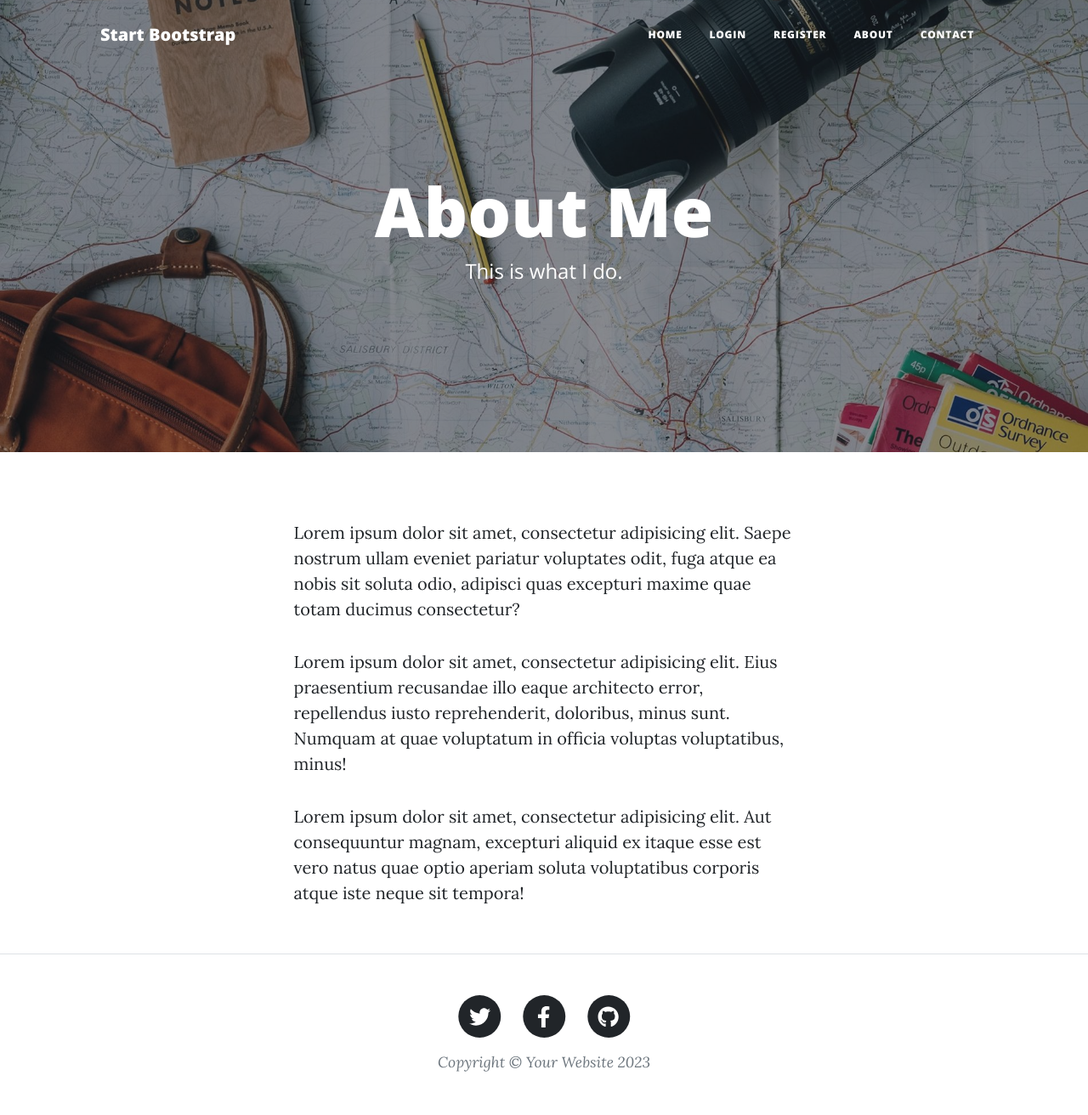
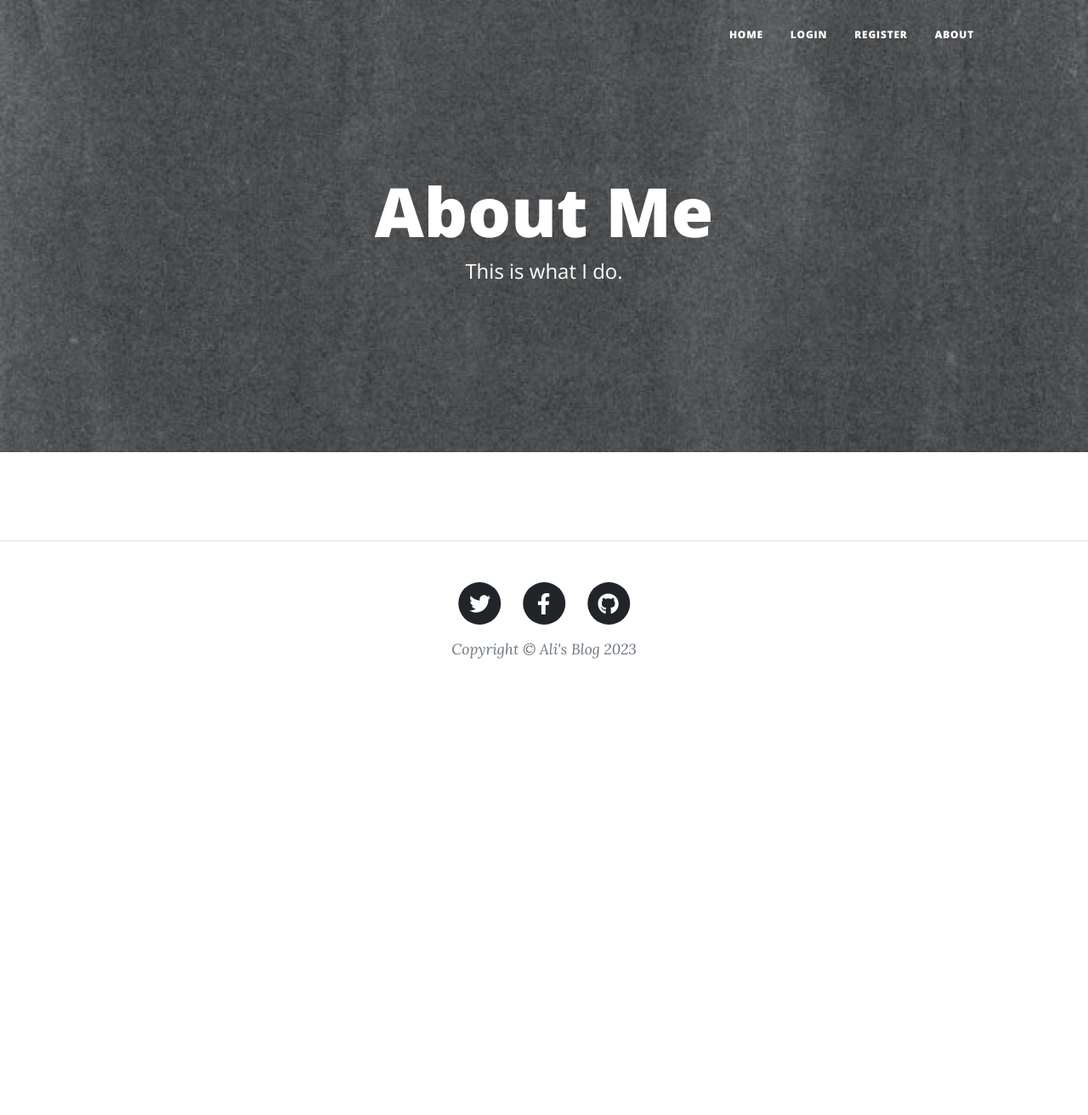
Before and after one commit to Alihkaz/The-Blog, a Flask app: page /about in a window 1280 px wide. Shown: the whole page at 85% size. After the commit the page ends 775 px from the top, so only its background shows below. Run offline with Flask 3, Linux system fonts and the light colour scheme; some libraries are stand-ins or nearby versions.

Commit message:
Blog website version 2

```diff
--- a/main.py
+++ b/main.py
@@ -9,12 +9,12 @@ from functools import wraps
 from werkzeug.security import generate_password_hash, check_password_hash
 from sqlalchemy.orm import relationship
 from forms import CreatePostForm, RegisterForm, LoginForm, CommentForm
+# import smtplib
 
 
-# Optional: add contact me email functionality
-# import smtplib
+
 #4. If you are using a working contact form, then make sure you get your email and password via an environment variable as well.
-import os
+# import os
 #FLASK_KEY" is the name of your environment variable.
 # so Flask key is a variable that is equal to the actaul password , so instead of typing the password , we put the variable , and then acess the password just on our pc through the os library !
 
@@ -264,33 +264,30 @@ def about():
     return render_template("about.html", current_user=current_user)
 
 
-@app.route("/contact", methods=["GET", "POST"])
-def contact():
-    return render_template("contact.html", current_user=current_user)
-
-# Optional: You can inclue the email sending code from Day 60:
-# DON'T put your email and password here directly! The code will be visible when you upload to Github.
-# Use environment variables instead (Day 35)
-
-# MAIL_ADDRESS = os.environ.get("EMAIL_KEY")
-# MAIL_APP_PW = os.environ.get("PASSWORD_KEY")
+# # DON'T put your email and password here directly! The code will be visible when you upload to Github.
+# # Use environment variables instead
 
 # @app.route("/contact", methods=["GET", "POST"])
 # def contact():
-#     if request.method == "POST":
+
+#     # UPDATE: This feature is no longer supported as of May 30th, 2022. See
+#     # if request.method == "POST":
+
+#     #     MAIL_ADDRESS = os.environ.get("EMAIL_KEY")
+#     #     MAIL_APP_PW = os.environ.get("PASSWORD_KEY")
+
+#     #     def send_email(name, email, phone, message):
+#     #         email_message = f"Subject:New Message\n\nName: {name}\nEmail: {email}\nPhone: {phone}\nMessage:{message}"
+#     #         with smtplib.SMTP("smtp.gmail.com" ,587) as connection:
+#     #             connection.starttls()
+#     #             connection.login(MAIL_ADDRESS, MAIL_APP_PW)
+#     #             connection.sendmail(MAIL_ADDRESS, MAIL_APP_PW, email_message)
 #         data = request.form
 #         send_email(data["name"], data["email"], data["phone"], data["message"])
-#         return render_template("contact.html", msg_sent=True)
-#     return render_template("contact.html", msg_sent=False)
-#
-#
-# def send_email(name, email, phone, message):
-#     email_message = f"Subject:New Message\n\nName: {name}\nEmail: {email}\nPhone: {phone}\nMessage:{message}"
-#     with smtplib.SMTP("smtp.gmail.com") as connection:
-#         connection.starttls()
-#         connection.login(MAIL_ADDRESS, MAIL_APP_PW)
-#         connection.sendmail(MAIL_ADDRESS, MAIL_APP_PW, email_message)
+#          return render_template("contact.html", msg_sent=True)
 
+
+    # return render_template("contact.html", msg_sent=False)
 
 if __name__ == "__main__":
     app.run(debug=False, port=5001)
--- a/templates/about.html
+++ b/templates/about.html
@@ -21,24 +21,11 @@
   <div class="container px-4 px-lg-5">
     <div class="row gx-4 gx-lg-5 justify-content-center">
       <div class="col-md-10 col-lg-8 col-xl-7">
+
         <p>
-          Lorem ipsum dolor sit amet, consectetur adipisicing elit. Saepe
-          nostrum ullam eveniet pariatur voluptates odit, fuga atque ea nobis
-          sit soluta odio, adipisci quas excepturi maxime quae totam ducimus
-          consectetur?
+
         </p>
-        <p>
-          Lorem ipsum dolor sit amet, consectetur adipisicing elit. Eius
-          praesentium recusandae illo eaque architecto error, repellendus iusto
-          reprehenderit, doloribus, minus sunt. Numquam at quae voluptatum in
-          officia voluptas voluptatibus, minus!
-        </p>
-        <p>
-          Lorem ipsum dolor sit amet, consectetur adipisicing elit. Aut
-          consequuntur magnam, excepturi aliquid ex itaque esse est vero natus
-          quae optio aperiam soluta voluptatibus corporis atque iste neque sit
-          tempora!
-        </p>
+
       </div>
     </div>
   </div>
--- a/templates/footer.html
+++ b/templates/footer.html
@@ -3,6 +3,8 @@
           <div class="container px-4 px-lg-5">
               <div class="row gx-4 gx-lg-5 justify-content-center">
                   <div class="col-md-10 col-lg-8 col-xl-7">
+
+
                       <ul class="list-inline text-center">
                           <li class="list-inline-item">
                               <a href="#!">
@@ -29,7 +31,11 @@
                               </a>
                           </li>
                       </ul>
-                      <div class="small text-center text-muted fst-italic">Copyright &copy; Your Website 2023</div>
+
+
+
+                      <div class="small text-center text-muted fst-italic">Copyright &copy; Ali's Blog <script>document.write(new Date().getFullYear())</script></div>
+
                   </div>
               </div>
           </div>
--- a/templates/header.html
+++ b/templates/header.html
@@ -44,7 +44,7 @@
     <!-- Navigation-->
     <nav class="navbar navbar-expand-lg navbar-light" id="mainNav">
       <div class="container px-4 px-lg-5">
-        <a class="navbar-brand" href="/">Start Bootstrap</a>
+
         <button
           class="navbar-toggler"
           type="button"
@@ -95,16 +95,11 @@
               <a
                 class="nav-link px-lg-3 py-3 py-lg-4"
                 href="{{ url_for('about') }}"
-                >About</a
-              >
-            </li>
-            <li class="nav-item">
-              <a
-                class="nav-link px-lg-3 py-3 py-lg-4"
-                href="{{ url_for('contact') }}"
-                >Contact</a
-              >
-            </li>
+                >About</a>
+
+
+
+
           </ul>
         </div>
       </div>
--- a/templates/index.html
+++ b/templates/index.html
@@ -10,7 +10,7 @@
       <div class="col-md-10 col-lg-8 col-xl-7">
         <div class="site-heading">
           <h1>Ali's Blog</h1>
-          <span class="subheading">Let The Knowledge spread!</span>
+          <span class="subheading">New Post Every Saturday!</span>
         </div>
       </div>
     </div>
```
Also changed, not shown: templates/contact.html (deleted, +0 -100 lines), static/assets/img/about-bg.jpg, static/assets/img/home-bg.jpg, static/assets/img/login-bg.jpg, static/assets/img/register-bg.jpg.
